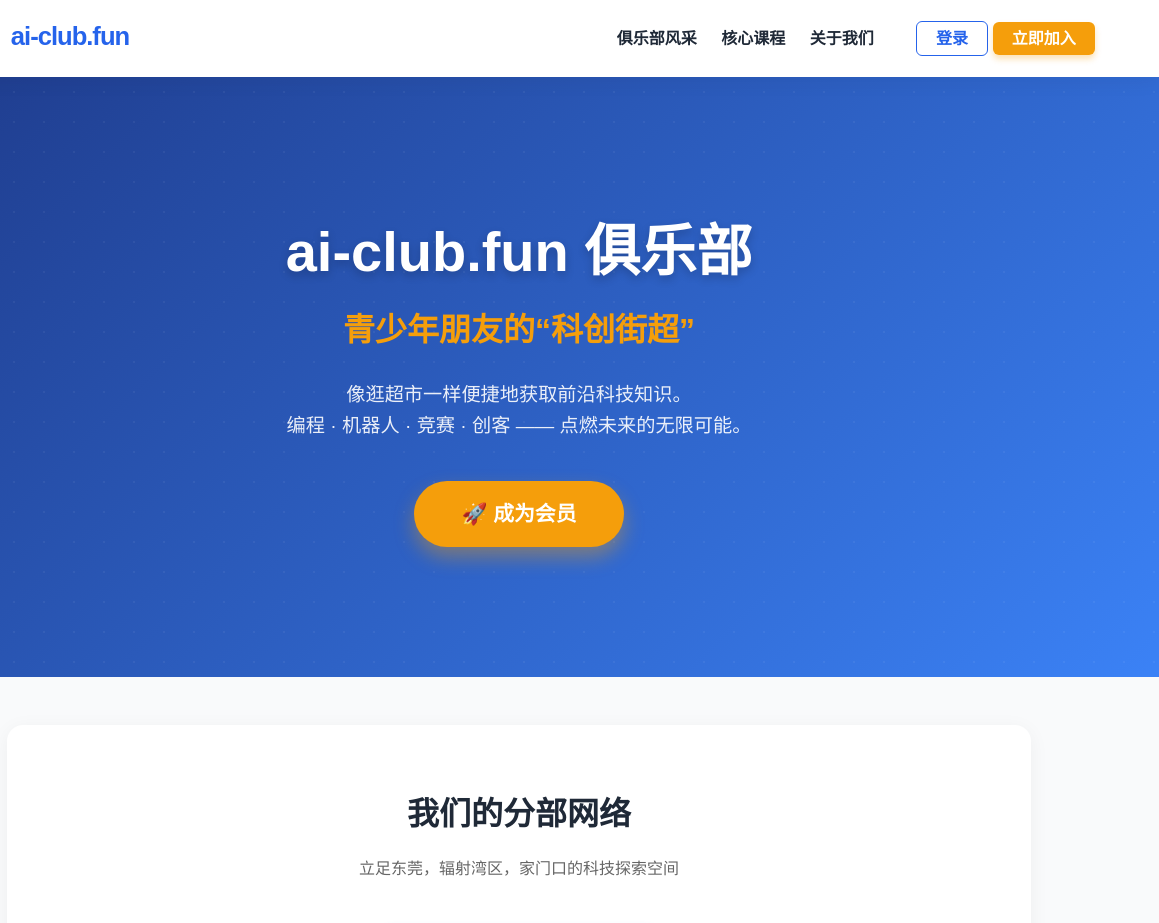
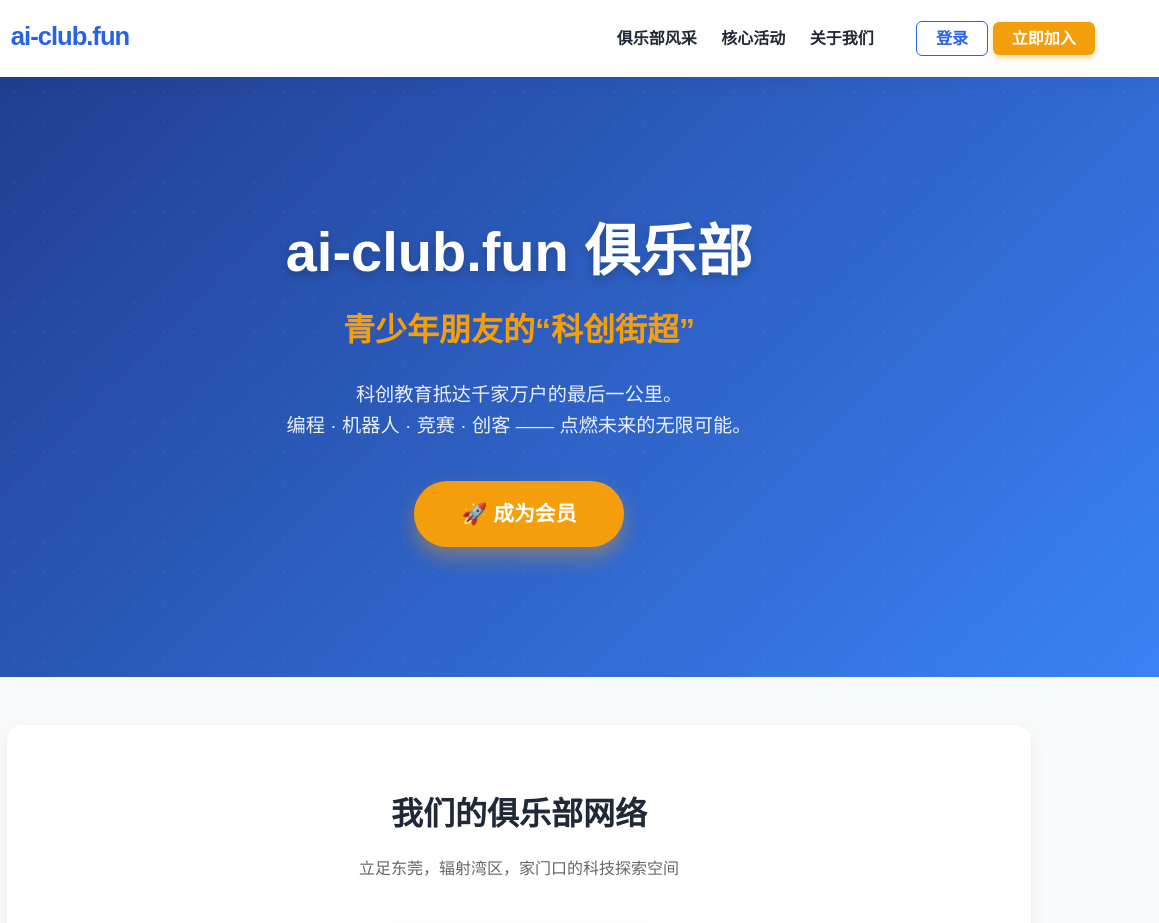
Before and after one commit to wen-ger186/ai-club, a plain HTML site: page index.html in a window 1280 px wide. Shown: the top 923 px of the page, 121-1280 px from the left. Drawn offline with Linux system fonts and the light colour scheme; a script that the page names is missing.

Commit message:
Add files via upload

```diff
--- a/index.html
+++ b/index.html
@@ -17,7 +17,7 @@
         <div class="nav-menu">
             <div class="nav-links" id="guest-menu">
                 <a href="#news">俱乐部风采</a>
-                <a href="#features">核心课程</a>
+                <a href="#features">核心活动</a>
                 <a href="#about">关于我们</a>
             </div>
             <div class="nav-links hidden" id="member-menu">
@@ -41,14 +41,14 @@
         <h1>ai-club.fun 俱乐部</h1>
         <div class="hero-sub">青少年朋友的“科创街超”</div>
         <p class="hero-desc">
-            像逛超市一样便捷地获取前沿科技知识。<br>
+            科创教育抵达千家万户的最后一公里。<br>
             编程 · 机器人 · 竞赛 · 创客 —— 点燃未来的无限可能。
         </p>
         <a href="join.html" class="hero-btn">🚀 成为会员</a>
     </header>
 
     <section class="club-network">
-        <h2 style="font-size:2rem; margin-bottom:1rem;">我们的分部网络</h2>
+        <h2 style="font-size:2rem; margin-bottom:1rem;">我们的俱乐部网络</h2>
         <p style="color:#666; margin-bottom:20px;">立足东莞，辐射湾区，家门口的科技探索空间</p>
         <a href="#" class="club-btn">📍 进入【莞-松湖俱乐部】主页</a>
     </section>
```
